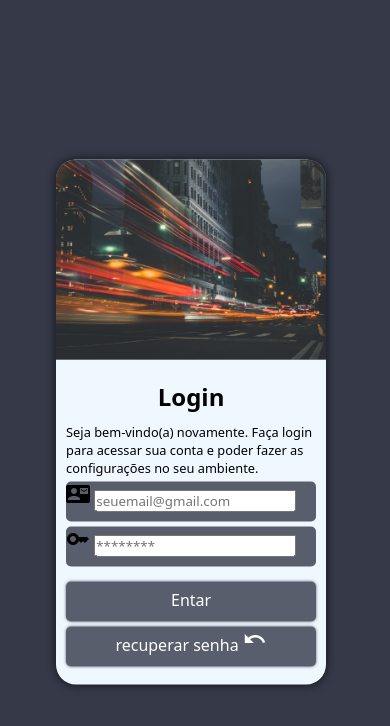
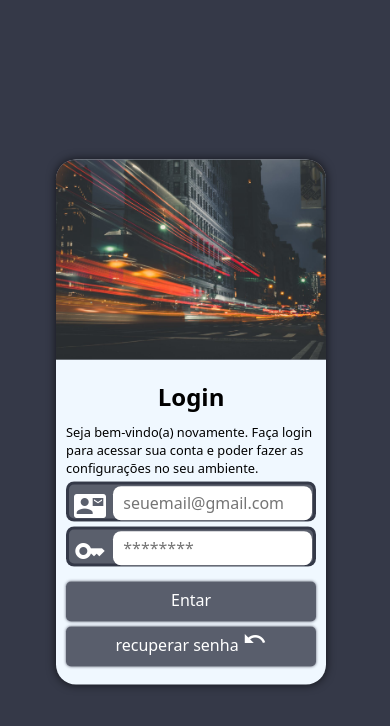
Before and after one commit to Macedoax/projeto-login, a plain HTML site: page index.html in a window 390 px wide. Drawn offline with Linux system fonts and the light colour scheme.

Commit message:
att responsividade
atualização do bug de responsividade em alguns dispositivos mobile quando em modo landscape.

```diff
--- a/estilos/media-query.css
+++ b/estilos/media-query.css
@@ -1,6 +1,7 @@
 @charset "UTF-8";
 
-@media screen and (min-width: 768px) and (max-width: 992px) {
+@media screen and (min-width: 768px) and (max-width: 992px) and (orientation: landscape) {
+
     section#login {
         width: 80vw;
     }
--- a/estilos/style.css
+++ b/estilos/style.css
@@ -7,9 +7,14 @@
 
 */
 
-@media screen and (orientation: portrait) and (orientation: landscape) {
+@media screen and (orientation:landscape) {
+
+   section#login {
+        height: 350px;
+    }
 
 }
+
 * {
     font-family:system-ui, -apple-system, BlinkMacSystemFont, 'Segoe UI', Roboto, Oxygen, Ubuntu, Cantarell,
     'Open Sans', 'Helvetica Neue', sans-serif;
@@ -68,9 +73,28 @@ div#formulario > p {
     font-size: 0.8em;
 }
 
+div#campo span {
+    color: white;
+    font-size: 2em;
+    width: 40px;
+    padding: 5px;
+}
+
+div#campo input {
+    font-size: 1em;
+    width: calc(100% - 45px);
+    height: 100%;
+    border: 0px;
+    border-radius: 8px;
+    padding: 10px;
+    transform: translateY(-36%);
+
+}
+
 form > div#campo {
     background-color: rgba(41, 44, 61, 0.751);
-    border-radius: 5px;
+    border: 3px solid rgba(41, 44, 61, 0.751);
+    border-radius: 8px;
     margin: 5px 0px;
     width: 100%;
     height: 40px;
```
